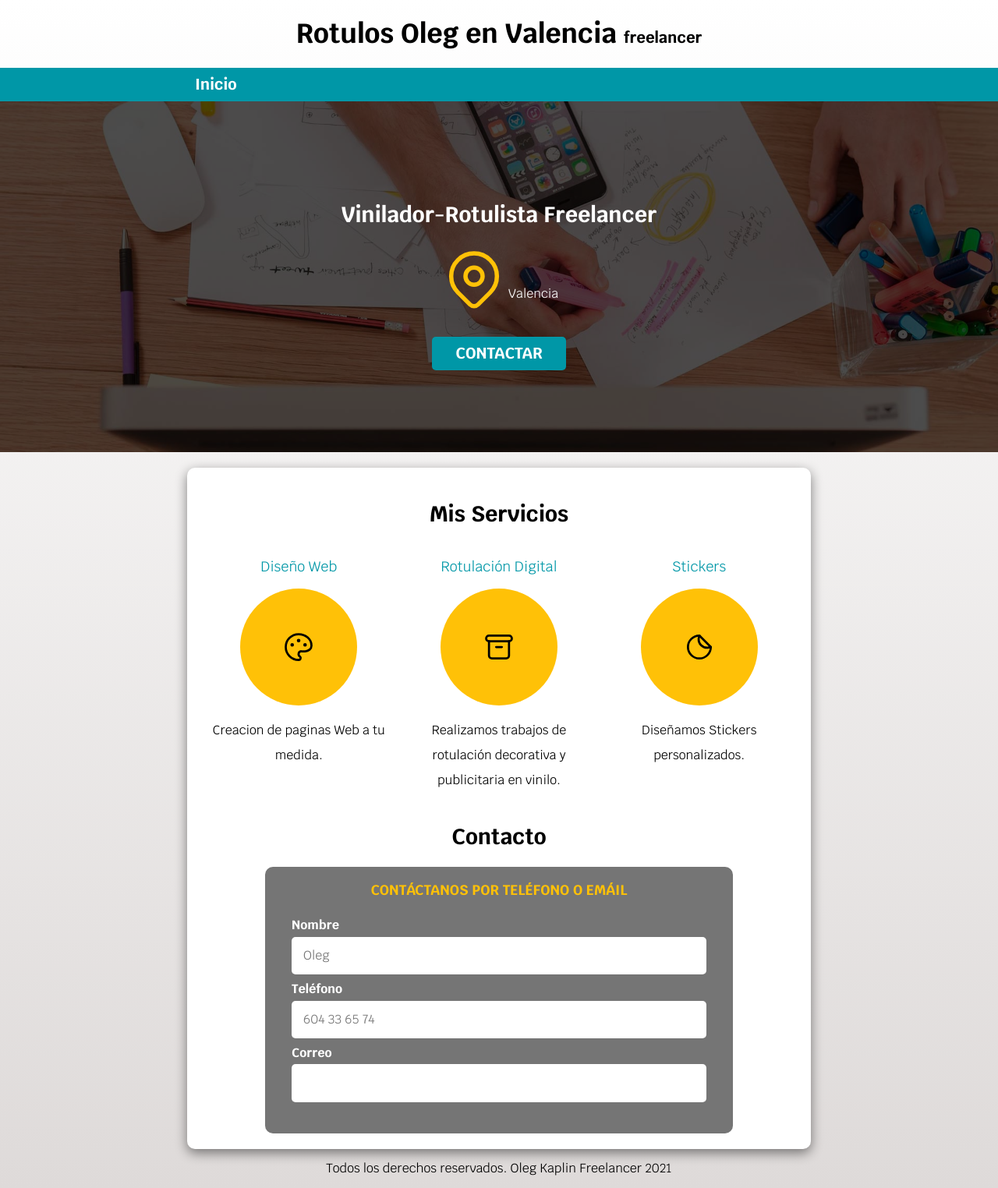
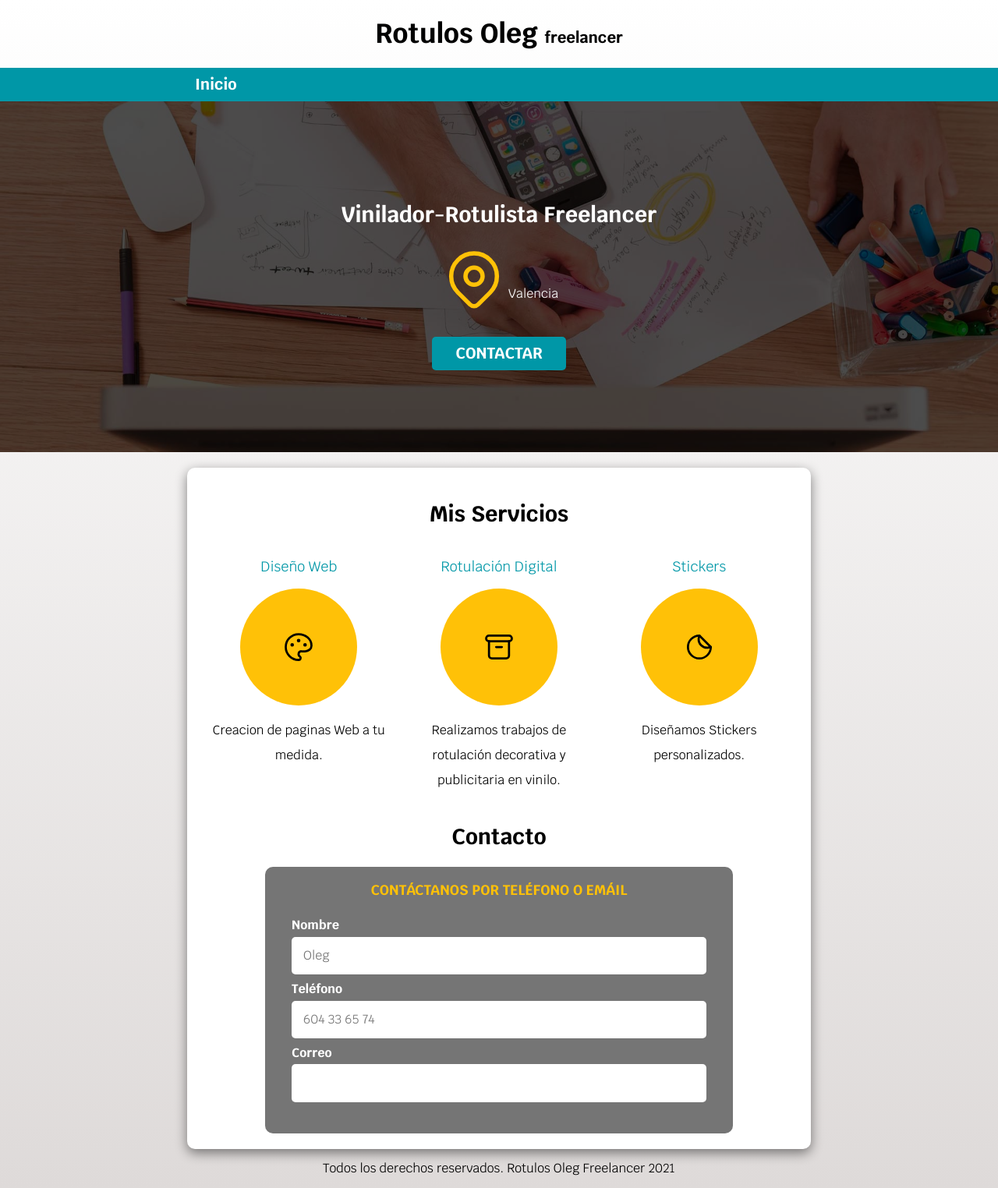
Before and after one commit to ruslan2014/website, a plain HTML site: page index.html in a window 1280 px wide. Shown: the whole page at 78% size. Drawn offline with Linux system fonts and the light colour scheme.

Commit message:
Update index.html

```diff
--- a/index.html
+++ b/index.html
@@ -14,7 +14,7 @@
   </head>
   <body>
     <header>
-        <h1 class="titulo">Rotulos Oleg en Valencia <span>freelancer</span></h1>
+        <h1 class="titulo">Rotulos Oleg  <span>freelancer</span></h1>
     </header>
 
     <div class="nav-bg">
@@ -142,7 +142,7 @@
 
       </main>
         <footer class="footer">
-                <p>Todos los derechos reservados. Oleg Kaplin Freelancer 2021</p>
+                <p>Todos los derechos reservados. Rotulos Oleg Freelancer 2021</p>
         </footer>
 
   </body>
```
